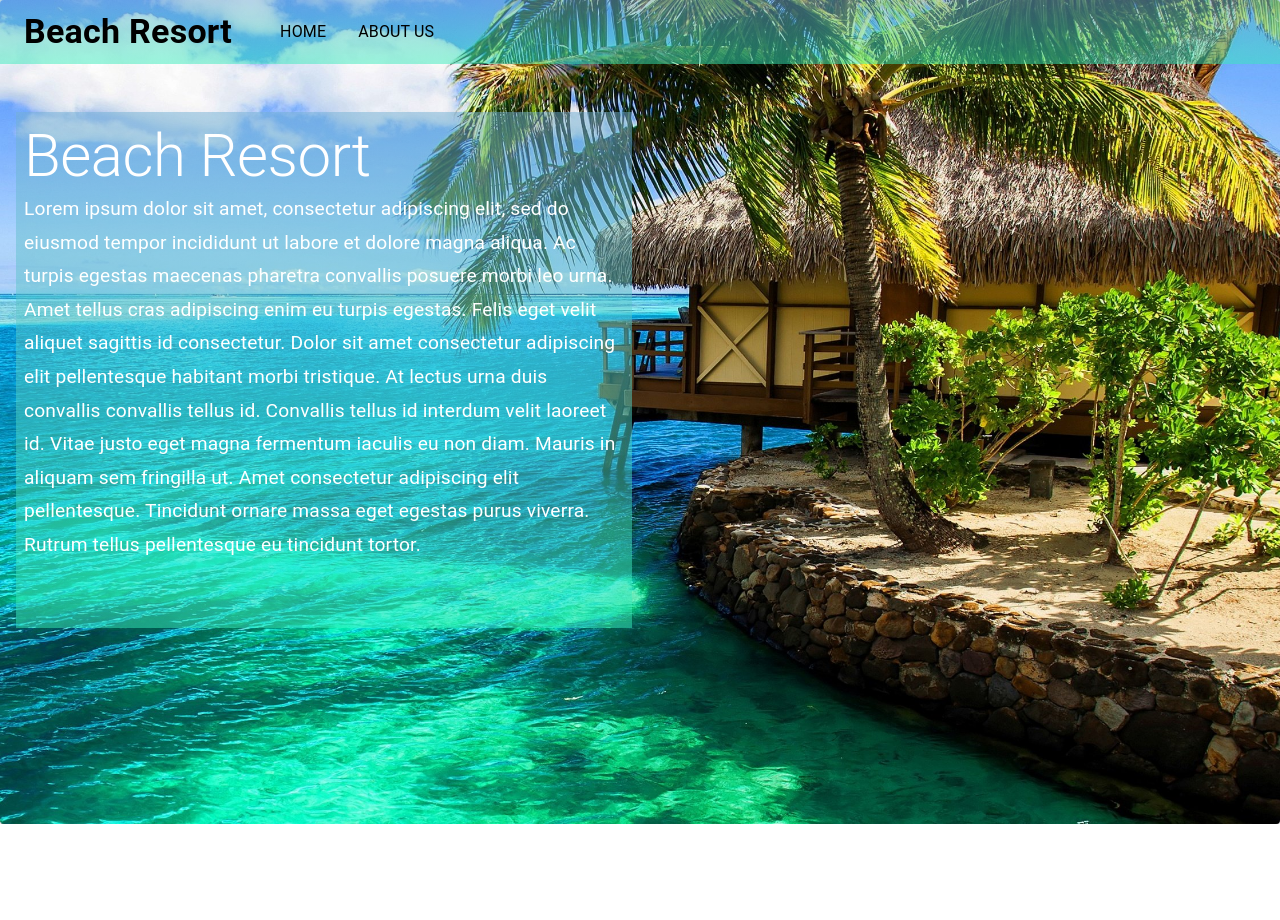
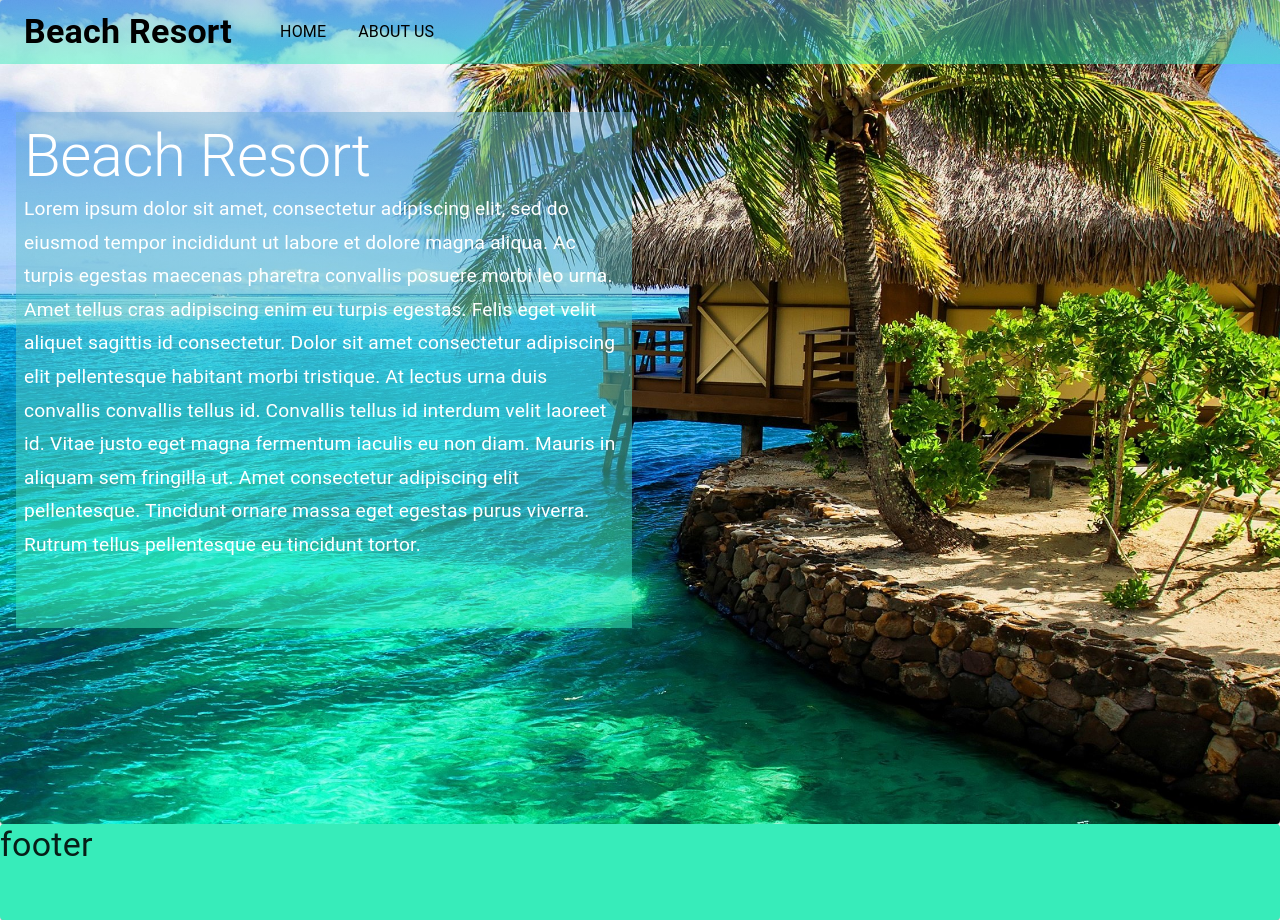
Before and after one commit to wimanshaherath/beach-resort, a React (Create React App) app: page / in a window 1280 px wide. Shown: the top 920 px of the page. Before the commit the page ends 824 px from the top, so only its background shows below. Built offline with nearby package versions, Linux system fonts and the light colour scheme.

Commit message:
dev/added basic background styles to footer

```diff
--- a/src/compnents/footer.tsx
+++ b/src/compnents/footer.tsx
@@ -1,8 +1,26 @@
 import React from 'react';
 import {Paper,Box,Typography} from '@material-ui/core';
+import {makeStyles,createStyles,Theme} from '@material-ui/core';
+
+const useStyle=makeStyles((theme:Theme) =>
+    createStyles({
+        paperContainer:{
+            position:'relative',
+            bottom:'0',
+            minHeight:'6rem',
+            width:'100vw',
+            background:'rgb(55, 236, 186)'
+        }
+    })
+)
 const Footer:React.FC=() => {
+    const classes=useStyle();
     return(
-        <div></div>
+        <Paper className={classes.paperContainer}>
+            <Typography variant='h4' component='h4'>
+                footer
+            </Typography>
+        </Paper>
     );
 }
 
--- a/src/index.tsx
+++ b/src/index.tsx
@@ -2,11 +2,13 @@ import React from 'react';
 import ReactDOM from 'react-dom';
 import './index.css';
 import App from './App';
+import Footer from './compnents/footer';
 import reportWebVitals from './reportWebVitals';
 
 ReactDOM.render(
   <React.StrictMode>
     <App />
+    <Footer/>
   </React.StrictMode>,
   document.getElementById('root')
 );
```
Also changed, not shown: 1 other file (tests, documents, lock files or other folders).
